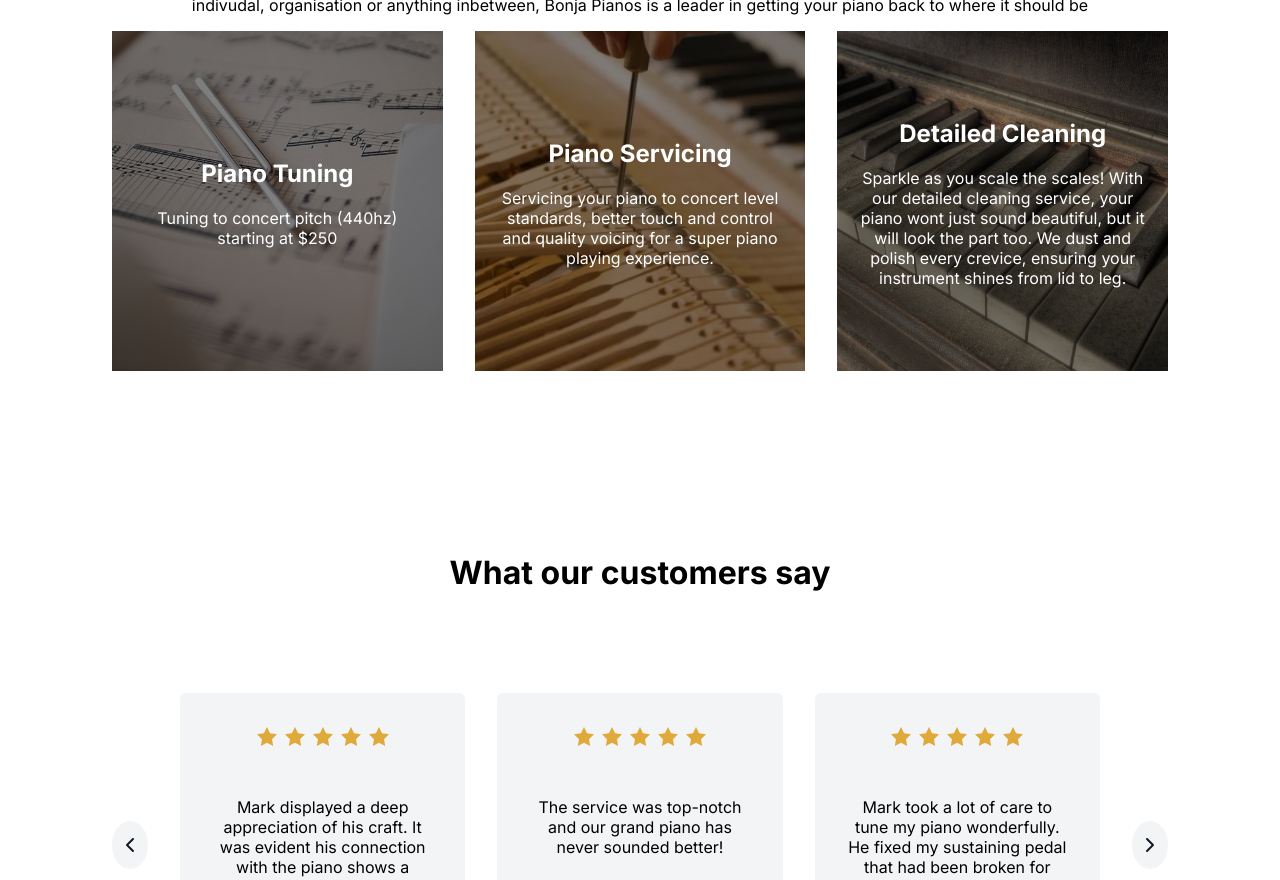
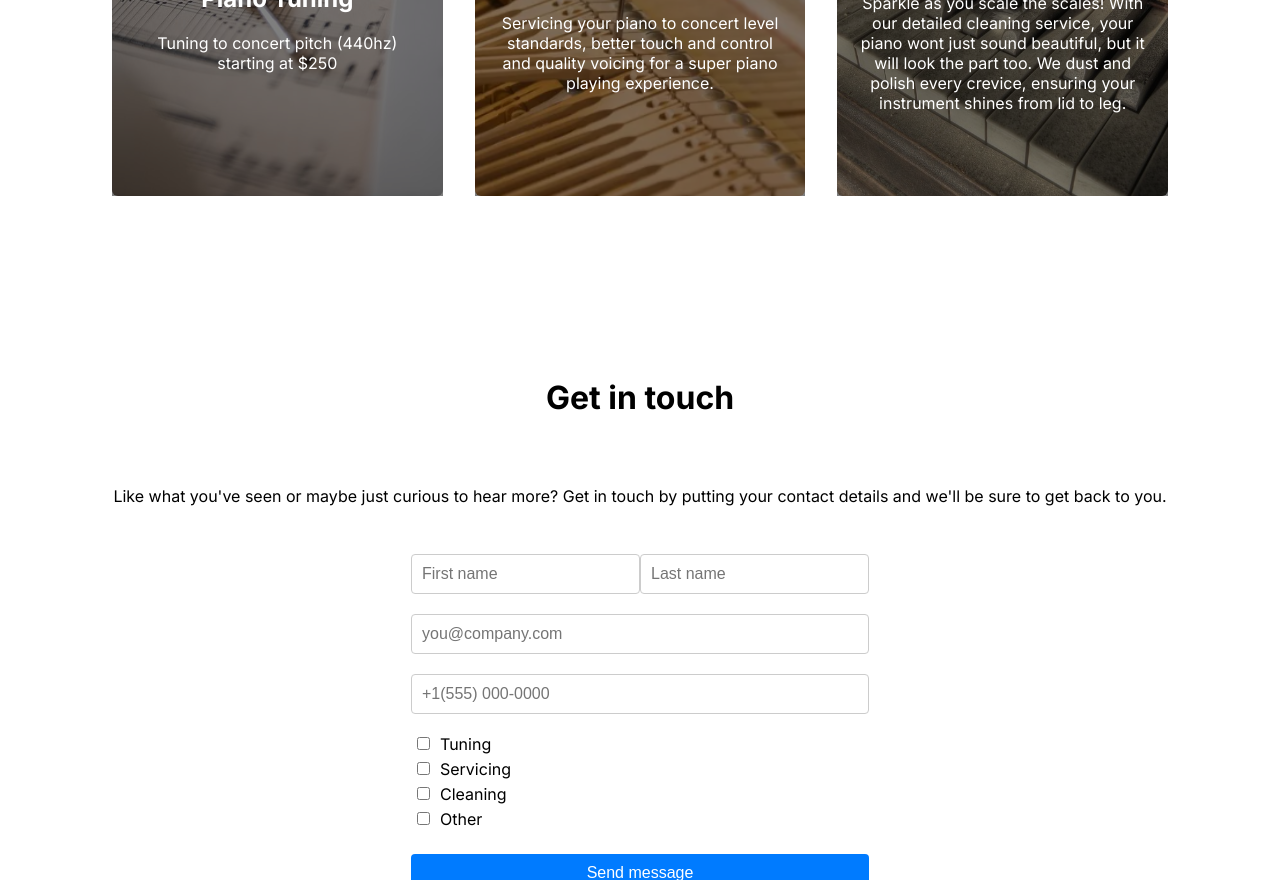
Before and after one commit to equader/bonja-pianos, a React (Create React App) app: page / in a window 1280 px wide. Shown: the part 1920-2800 px from the top of the page. Built offline with nearby package versions, Linux system fonts and the light colour scheme; a web font is replaced by a local one.

Commit message:
fixed some formatting

```diff
--- a/src/components/App.jsx
+++ b/src/components/App.jsx
@@ -5,6 +5,7 @@ import Hero from "./Hero"
 import Clients from "./Clients";
 import ReviewPanel from "./ReviewPanel";
 import Services from "./Services";
+import ContactForm from "./ContactForm";
 
 function App() {
   return (
@@ -13,7 +14,8 @@ function App() {
     <Hero/>
     <Clients/>
     <Services/>
-    <ReviewPanel/>
+{/*     <ReviewPanel/> */}
+    <ContactForm/>
     <Footer/>
     </div>
 
--- /dev/null
+++ b/src/components/ContactForm.jsx
@@ -0,0 +1,93 @@
+import React, { useState } from "react";
+import './css/contact.css';
+
+function ContactForm () {
+    const [formData, setFormData] = useState({
+        firstName: '',
+        lastName: '',
+        email: '',
+        phoneNumber: '',
+        services: []
+    });
+
+    const handleInputChange = (event) => { // for fields
+        const { name, value } = event.target;
+        setFormData({ ...formData, [name]: value });
+    };
+
+
+    const handleServiceChange = (event) => { // for checkboxes
+        const { value } = event.target;
+        let services = formData.services.includes(value)
+            ? formData.services.filter(service => service !== value)
+            : [...formData.services, value];
+        setFormData({ ...formData, services });
+    };
+
+
+    const handleSubmit = (event) => {
+        event.preventDefault();
+        console.log(formData);
+    };
+
+    return (
+        <div className="contactPanel">
+            <h1>Get in touch</h1>
+            <p>Like what you've seen or maybe just curious to hear more? Get in touch by putting your contact details and we'll be sure to get back to you.</p>
+            <div className="formInput">
+                <form onSubmit={handleSubmit}>
+                    <div className="firstandLastName">
+                    <input
+                        type="text"
+                        name="firstName"
+                        placeholder="First name"
+                        value={formData.firstName}
+                        onChange={handleInputChange}
+                    />
+                    <input
+                        type="text"
+                        name="lastName"
+                        placeholder="Last name"
+                        value={formData.lastName}
+                        onChange={handleInputChange}
+                    />
+
+                    </div>
+
+                    <input
+                        type="email"
+                        name="email"
+                        placeholder="you@company.com"
+                        value={formData.email}
+                        onChange={handleInputChange}
+                    />
+                    <input
+                        type="tel"
+                        name="phoneNumber"
+                        placeholder="+1(555) 000-0000"
+                        value={formData.phoneNumber}
+                        onChange={handleInputChange}
+                    />
+                    <fieldset>
+                        <legend>Services</legend>
+                        {['Tuning', 'Servicing', 'Cleaning', 'Other'].map((service) => (
+                            <label key={service}>
+                                <input
+                                    type="checkbox"
+                                    name="services"
+                                    value={service}
+                                    checked={formData.services.includes(service)}
+                                    onChange={handleServiceChange}
+                                />
+                                {service}
+                            </label>
+                        ))}
+                    </fieldset>
+                    <button type="submit">Send message</button>
+                </form>
+            </div>
+        </div>
+    );
+}
+
+export default ContactForm;
--- a/src/components/css/clients.css
+++ b/src/components/css/clients.css
@@ -3,14 +3,14 @@
     gap: 32px;
     display: flex;
     flex-direction: column;
-    justify-content:center
+    justify-content:center;
 }
 
 .logos {
     display: flex;
-    justify-content: center;
+    justify-content: space-between;
     align-items: center;
-    gap: 50px;
+    gap: auto;
     flex-wrap: wrap;
   }
 
@@ -22,3 +22,9 @@
 .clientsPanel p {
     text-align: center;
 }
+
+@media (max-width: 820px) {
+  .clientsPanel {
+      padding: 40px 5%;
+  }
+}
--- /dev/null
+++ b/src/components/css/contact.css
@@ -0,0 +1,76 @@
+.contactPanel{
+    padding: 80px 112px;
+    display: flex;
+    flex-direction: column;
+    align-items: center;
+    gap: 32px;
+}
+
+.formInput form {
+  display: flex;
+  flex-direction: column;
+  gap: 20px;
+  width: 100%;
+}
+
+.formInput input,
+.formInput button {
+  padding: 10px;
+  border: 1px solid #ccc;
+  border-radius: 4px;
+  font-size: 1rem;
+}
+
+.formInput .inputRow {
+  display: flex;
+  gap: 20px;
+}
+
+.formInput .inputRow > div {
+  flex: 1;
+}
+
+.formInput fieldset {
+  border: none;
+  padding: 0;
+}
+
+.formInput fieldset legend {
+  display: none;
+}
+
+.formInput label {
+  display: block;
+  margin-bottom: 5px;
+}
+
+.formInput input[type="checkbox"] {
+  margin-right: 10px;
+}
+
+.formInput button {
+  background-color: #007bff;
+  color: white;
+  border: none;
+  cursor: pointer;
+  transition: background-color 0.3s ease;
+}
+
+.formInput button:hover {
+  background-color: #0056b3;
+}
+
+/* Responsive styles */
+@media (max-width: 820px) {
+  .formInput .inputRow {
+    flex-direction: column;
+  }
+
+  .formInput .inputRow > div {
+    flex: none; /* Resets flex-grow to default */
+  }
+
+  .contactPanel {
+    padding: 20px;
+  }
+}
--- a/src/components/css/footer.css
+++ b/src/components/css/footer.css
@@ -1,32 +1,74 @@
 .footer {
-    padding: 80px 112px;
+    padding: 5vw; /* Adjust based on viewport width */
     display: flex;
     flex-direction: column;
     justify-content: center;
-    background-color: black
+    background-color: black;
 }
 
-.footer-menu{
+.footer-menu, .social-icons {
     display: flex;
     align-items: center;
 }
 
-.social-icons{
-    display: flex;
-    align-items: center;
+.social-icons {
     margin-left: auto;
 }
 
 .icon-size {
-    width: 20px;
-    height: 20px;
-    padding: 12px;
+    width: 1.25rem; /* Use rem for scalability */
+    height: 1.25rem;
+    padding: 0.75rem;
 }
 
 .footer p {
     text-align: center;
-    font-size: 12px;
+    font-size: 1rem; /* Adjust for scalability */
     font-weight: 600;
     color: gray;
+}
 
+/* Additional breakpoints for better responsiveness */
+@media (max-width: 1024px) {
+  .footer {
+    padding: 4vw;
+  }
+
+  .footer p {
+    font-size: 0.9rem;
+  }
+
+  .icon-size {
+    width: 1rem;
+    height: 1rem;
+    padding: 0.5rem;
+  }
 }
+
+@media (max-width: 820px) {
+  .footer {
+    padding: 3vw;
+  }
+
+  .footer-menu, .social-icons {
+    flex-direction: column;
+    align-items: center;
+  }
+
+  .social-icons {
+    margin-top: 1rem; /* Add space between menu and icons */
+    margin-left: 0; /* Reset left margin */
+  }
+}
+
+@media (max-width: 480px) {
+  .footer {
+    padding: 2vw;
+  }
+
+  .icon-size {
+    width: 0.75rem;
+    height: 0.75rem;
+    padding: 0.5rem;
+  }
+}
--- a/src/components/css/hero.css
+++ b/src/components/css/hero.css
@@ -2,8 +2,8 @@
     padding: 80px 112px;
     display: flex;
     flex-wrap: wrap;
-    justify-content: center;
-    gap: 128px;
+    justify-content: flex-start;
+    justify-content: space-between;
 }
 
 .HeroBlurb {
@@ -26,7 +26,7 @@
 }
 
 
-@media (max-width: 768px) {
+@media (max-width: 820px) {
     .HeroContainer {
         padding: 40px 5%;
     }
--- a/src/components/css/nav.css
+++ b/src/components/css/nav.css
@@ -1,24 +1,69 @@
 nav {
-  padding: 16px 112px;
+  padding: 1rem 7vw; /* Combine fixed and viewport-relative units */
   display: flex;
   align-items: center;
   background-color: black;
 }
 
-.nav-links{
+.nav-links {
   margin-left: auto;
   display: flex;
-  width: 300px;
+  width: 50%; /* Make width relative */
   justify-content: space-between;
+  flex-wrap: wrap; /* Allow links to wrap on smaller screens */
 }
 
 .nav-links a {
-  font-size: 14px;
+  font-size: 0.875rem; /* Start with a slightly smaller base font size */
   font-weight: 600;
   color: white;
 }
 
 .logo {
-  height: 64px;
-  width: 64px;
+  height: 4rem; /* Use relative units */
+  width: 4rem;
 }
+
+/* Media Queries for responsiveness */
+@media (max-width: 1024px) {
+  nav {
+    padding: 1rem 4vw; /* Adjust padding */
+  }
+
+  .nav-links {
+    width: 60%; /* Increase width percentage for better spacing */
+  }
+
+  .logo {
+    height: 3.5rem; /* Adjust logo size */
+    width: 3.5rem;
+  }
+}
+
+@media (max-width: 820px) {
+  .nav-links {
+    width: 70%; /* Further adjust width */
+  }
+
+  .nav-links a {
+    font-size: 0.8rem; /* Slightly reduce font size */
+  }
+}
+
+@media (max-width: 480px) {
+  nav {
+    flex-direction: column; /* Stack logo and links vertically */
+    padding: 1rem; /* Reduce padding */
+  }
+
+  .nav-links {
+    margin-top: 1rem; /* Add some space between logo and links */
+    width: 100%; /* Utilize full width for link spacing */
+  }
+
+  .logo {
+    height: 3rem; /* Further adjust logo size */
+    width: 3rem;
+    margin-bottom: 0.5rem; /* Add some space below the logo */
+  }
+}
--- a/src/components/css/services.css
+++ b/src/components/css/services.css
@@ -3,11 +3,14 @@
   display: flex;
   flex-direction: column;
   text-align: center;
+  gap: 32px;
+
 }
 
 .services-row {
   display: flex;
   gap: 32px;
+  border-radius: 6px;
 }
 
 .service-card {
@@ -24,11 +27,13 @@
   justify-content: center; /* Align vertically */
   align-items: center; /* Align horizontally */
   text-align: center; /* Ensure the text is centered as well */
+  border-radius: 6px;
 }
 
 .service-card-content {
   position: relative;
   z-index: 1;
+  border-radius: 6px;
 }
 
 .service-card::after {
@@ -44,13 +49,11 @@
 
 
 
-@media (max-width: 768px) {
+@media (max-width: 820px) {
+
   .services-row {
       flex-direction: column;
   }
 
-  .service-card {
-    aspect-ratio:  5/4;
-  }
 
 }
```
